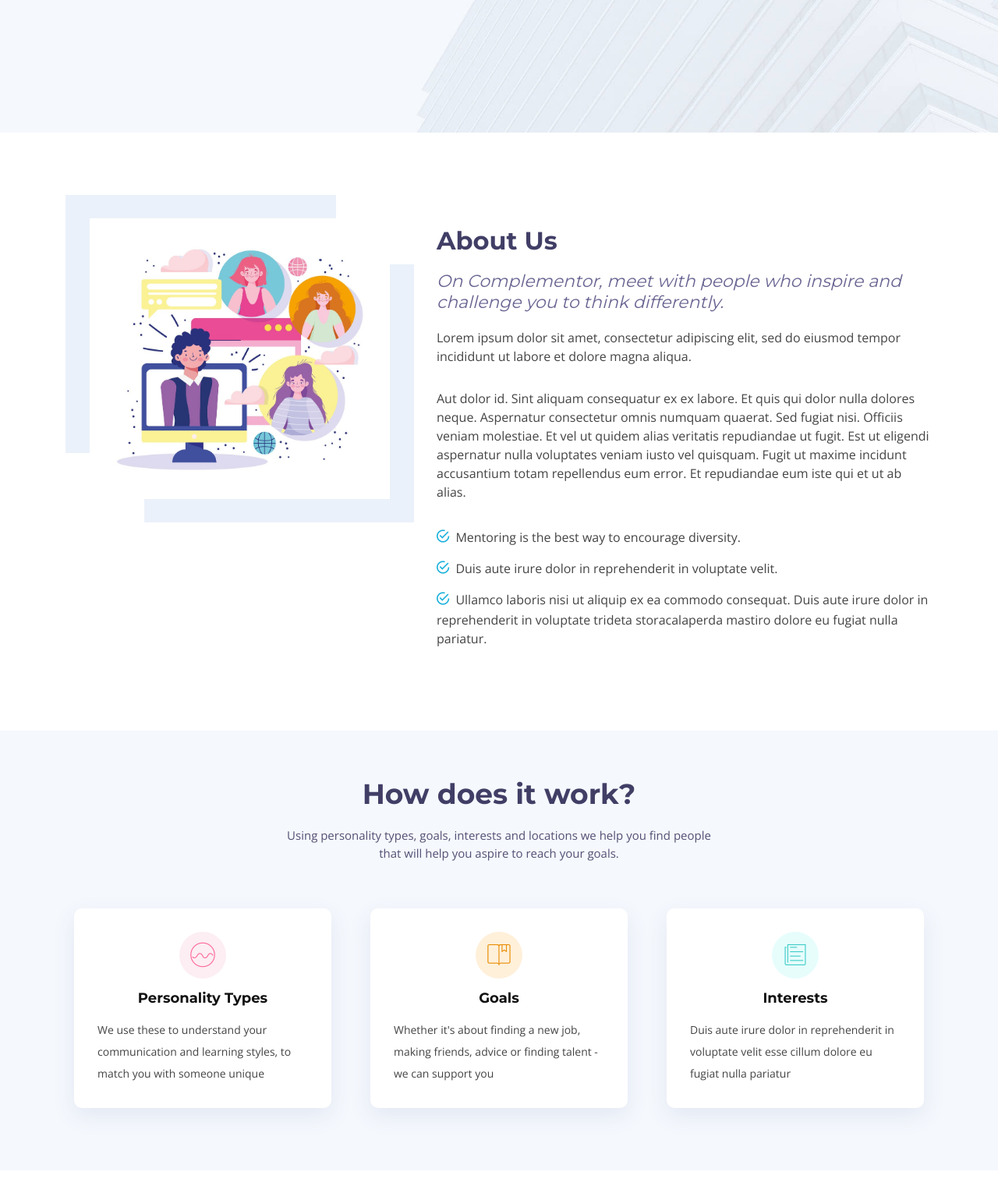
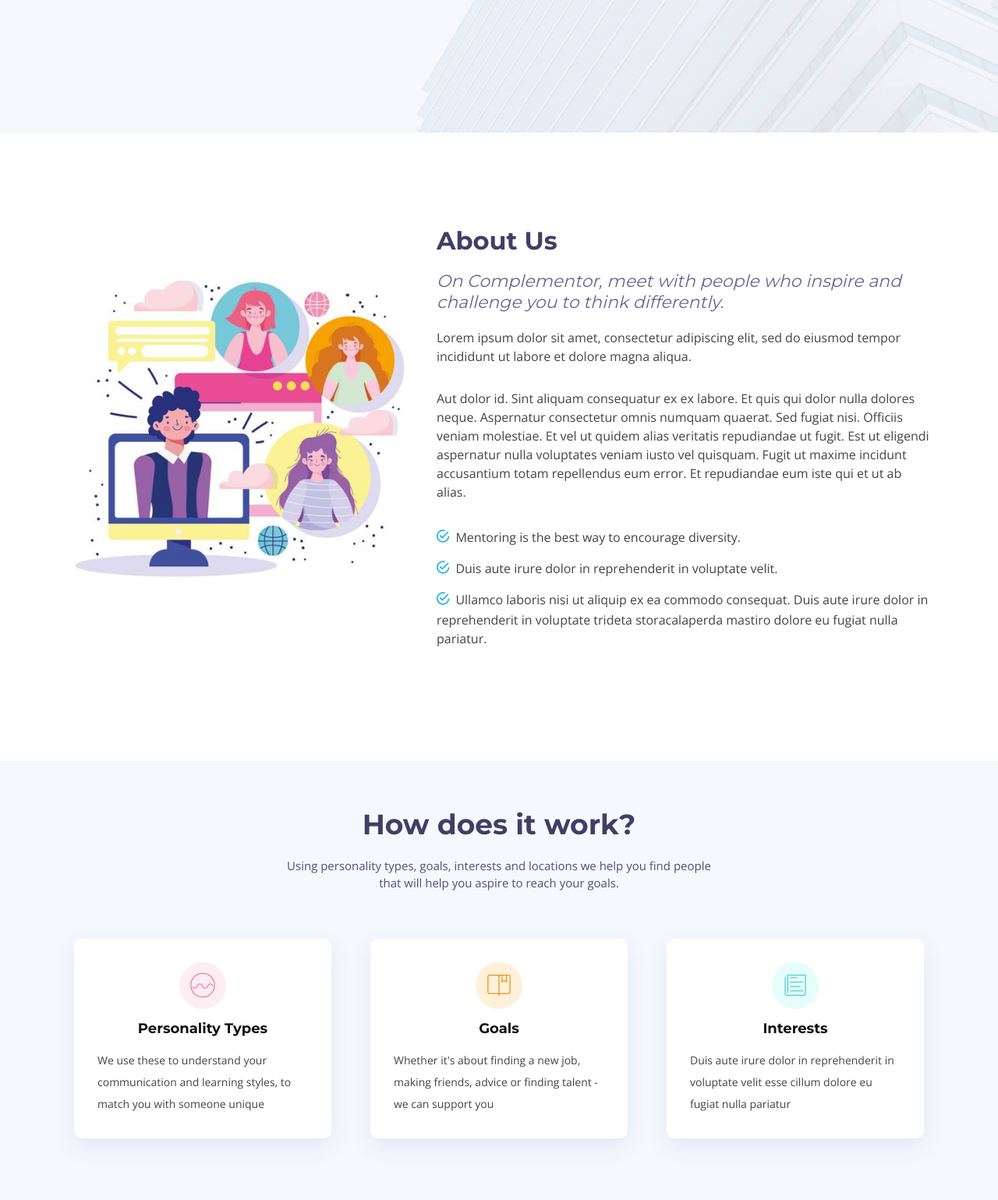
Before and after one commit to caitlingbailey/complementor, a PHP site: page / in a window 1280 px wide. Shown: the part 630-2169 px from the top of the page at 78% size. Run offline with PHP 8.4, Linux system fonts and the light colour scheme; some libraries are stand-ins or nearby versions.

Commit message:
Picture updates

```diff
--- a/assets/css/style.css
+++ b/assets/css/style.css
@@ -559,7 +559,7 @@ body {
 
   #about .about-img {
     position: relative;
-    margin: 30px 30px 30px 30px;
+    margin: 20px 20px 20px 20px;
   }
 
   #about .about-img img {
--- a/home.html
+++ b/home.html
@@ -118,9 +118,15 @@
       <div class="container" data-aos="fade-up">
         <div class="row">
 
-          <div class="col-lg-5 col-md-6">
+          <!-- <div class="col-lg-5 col-md-6">
             <div class="about-img" data-aos="fade-right" data-aos-delay="100">
               <img src="assets/img/about-img.jpg" alt="">
+            </div>
+          </div> -->
+
+          <div class="col-lg-5 col-md-6" data-aos="fade-right" data-aos-delay="100">
+            <div class="why-us-img">
+              <img src="assets/img/about-img.jpg" alt="" class="img-fluid">
             </div>
           </div>
 
```
Also changed, not shown: assets/img/about-img.jpg.
